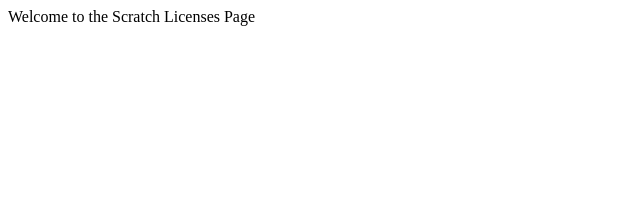
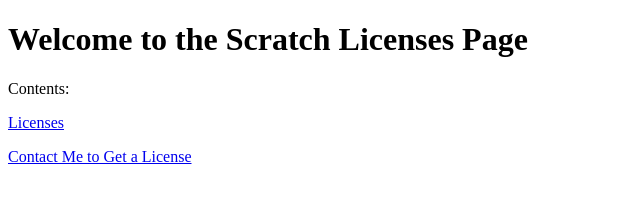
Before and after one commit to likeIcare2022/likeIcare2022.github.io, a plain HTML site: page index.html in a window 1280 px wide. Shown: the whole page, without its empty margins (0-640 px from the left). Drawn offline with Linux system fonts and the light colour scheme.

Commit message:
Update index.html

```diff
--- a/index.html
+++ b/index.html
@@ -1,8 +1,12 @@
 <!DOCTYPE html>
 <html>
     <body>
-        <header>
+        <h1>
             Welcome to the Scratch Licenses Page
-        </header>
+        </h1>
+        <p style="font-size: medium;">Contents:</p>
+        <a href="licenses.html">Licenses</a>
+        <p></p>
+        <a href="https://scratch.mit.edu/users/likeIcare2022_/">Contact Me to Get a License</a>
     </body>
 </html>
```
